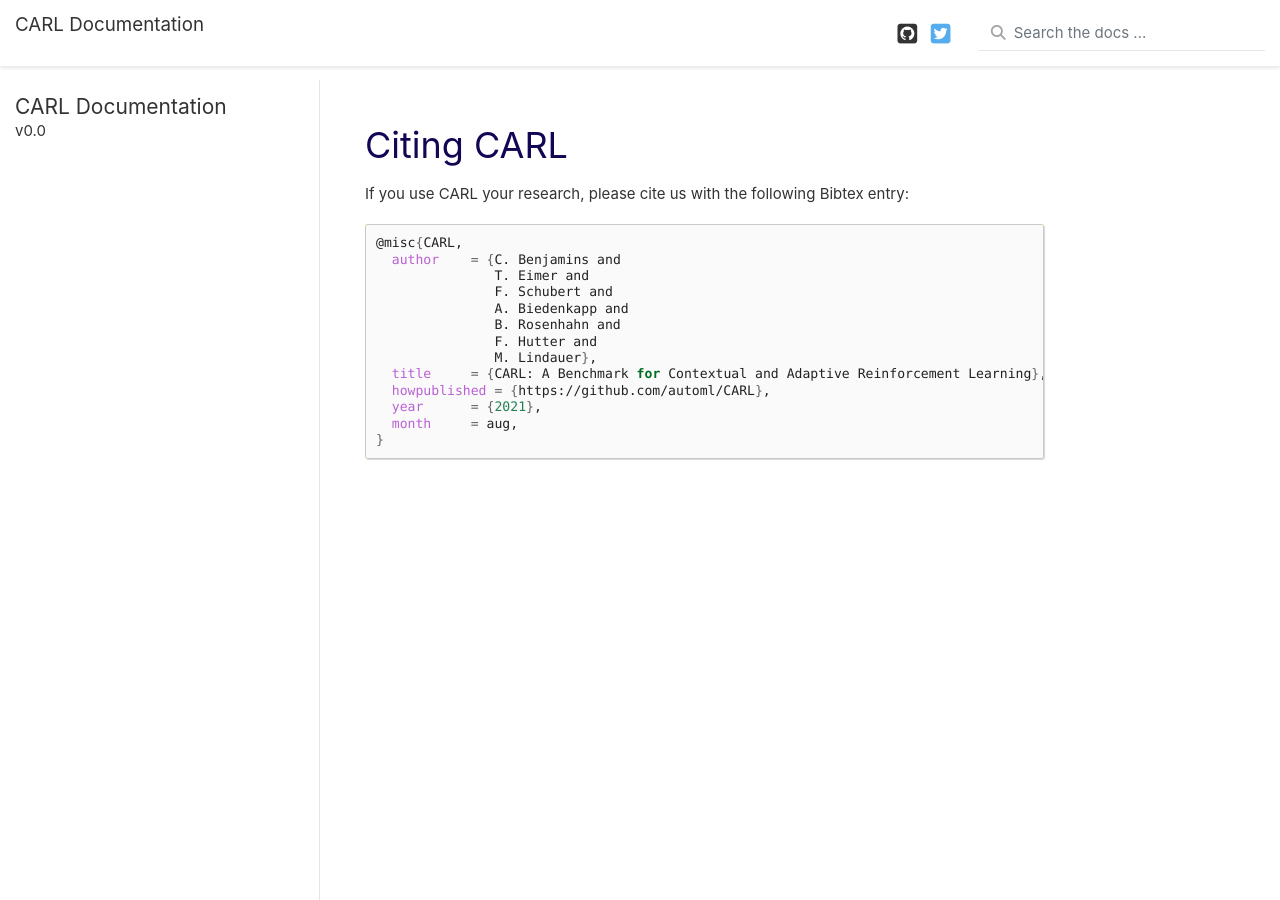
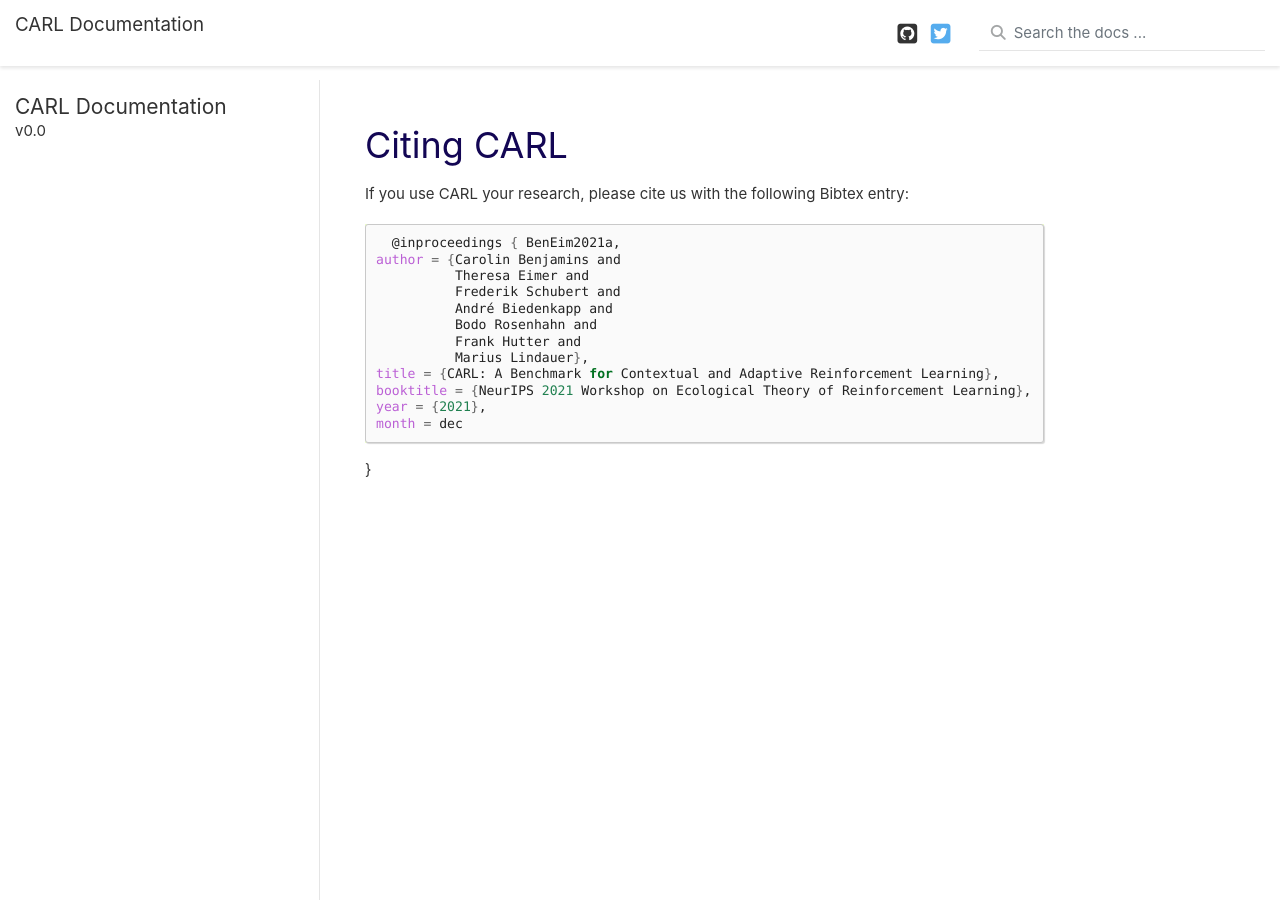
Before and after one commit to automl/CARL, a Sphinx documentation site: the page built from docs/source/cite.rst, in a window 1280 px wide and 900 px high. Built offline with Sphinx 7.4.7, drawn with Linux system fonts in a browser that asks for light colours; nearby versions of some CDN libraries; library files that are not in the unit come from our copies.

Commit message:
Updated citation

```diff
--- a/docs/source/cite.rst
+++ b/docs/source/cite.rst
@@ -9,16 +9,16 @@ If you use CARL your research, please cite us with the following Bibtex entry:
 
 .. code:: bash
 
-    @misc{CARL,
-      author    = {C. Benjamins and
-                   T. Eimer and
-                   F. Schubert and
-                   A. Biedenkapp and
-                   B. Rosenhahn and
-                   F. Hutter and
-                   M. Lindauer},
-      title     = {CARL: A Benchmark for Contextual and Adaptive Reinforcement Learning},
-      howpublished = {https://github.com/automl/CARL},
-      year      = {2021},
-      month     = aug,
-    }
+    @inproceedings { BenEim2021a,
+  author = {Carolin Benjamins and
+            Theresa Eimer and
+            Frederik Schubert and
+            André Biedenkapp and
+            Bodo Rosenhahn and
+            Frank Hutter and
+            Marius Lindauer},
+  title = {CARL: A Benchmark for Contextual and Adaptive Reinforcement Learning},
+  booktitle = {NeurIPS 2021 Workshop on Ecological Theory of Reinforcement Learning},
+  year = {2021},
+  month = dec
+}
```
